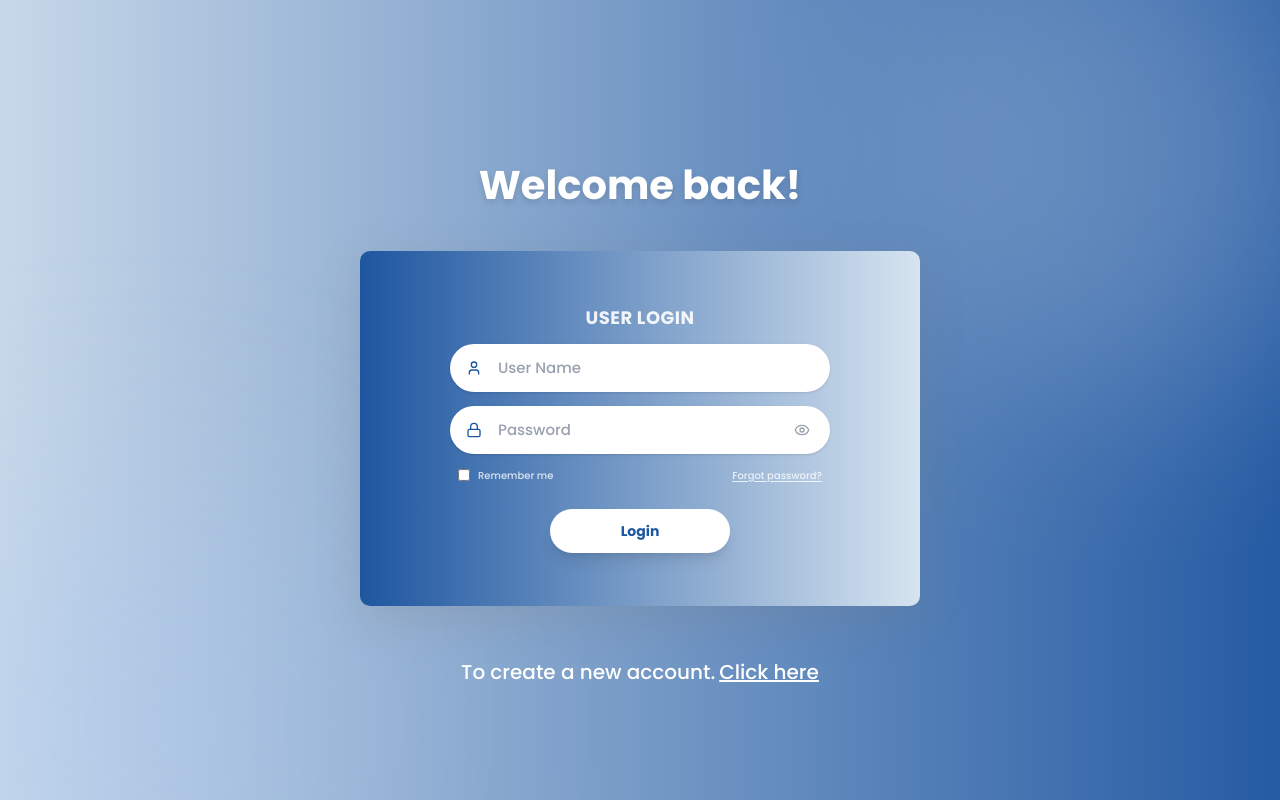
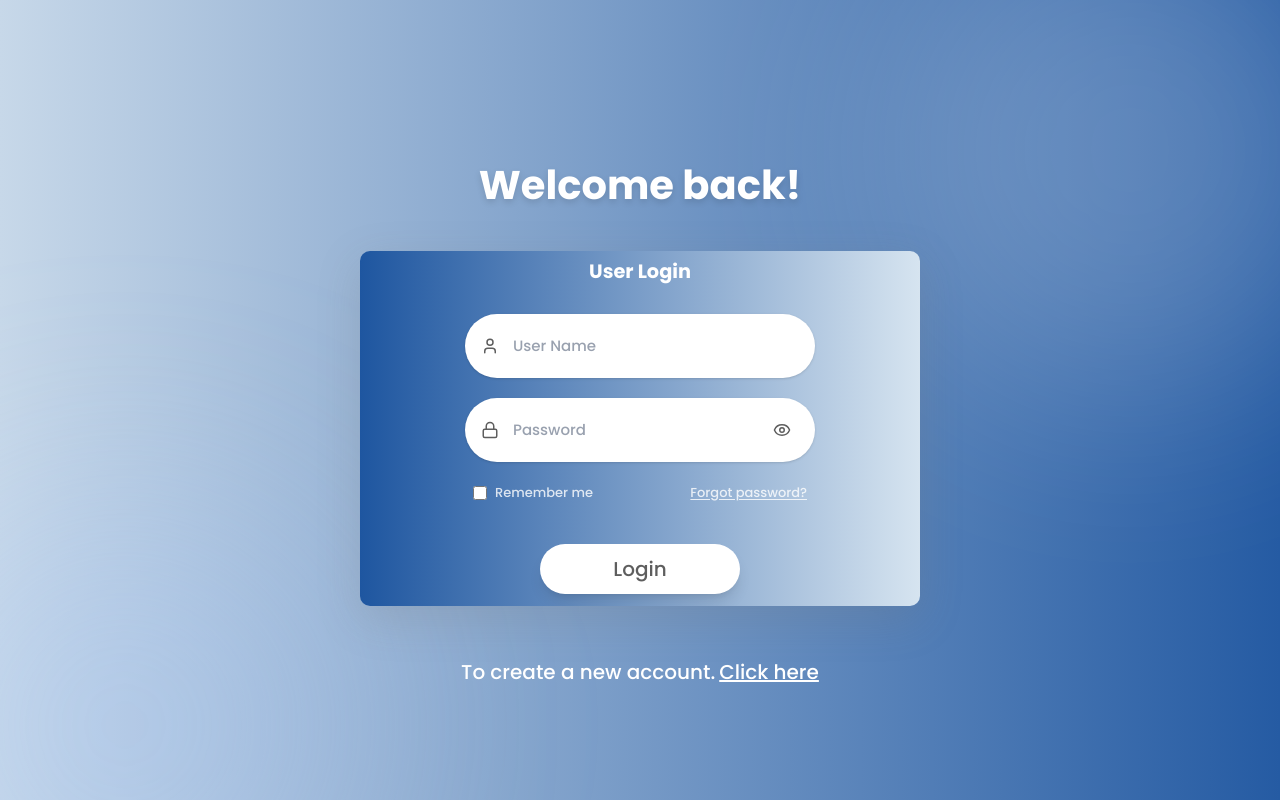
Before and after one commit to Anad-CRM/ANAD-web-app, a Next.js app: page /login in a window 1280 px wide. Built offline with nearby package versions, Linux system fonts and the light colour scheme.

Commit message:
updated the auth module to a new ui:2

```diff
--- a/src/modules/auth/components/LoginPanel.tsx
+++ b/src/modules/auth/components/LoginPanel.tsx
@@ -49,51 +49,62 @@ export default function LoginPanel({ onCreateAccount }: LoginPanelProps) {
 
   return (
     <div className="flex flex-col items-center w-full">
-      <Text as="h2" weight="bold" size="lg" className="text-white mb-3 opacity-90 tracking-wide uppercase">
+      <h2
+        className="text-white font-semibold opacity-100 tracking-normal mb-8"
+        style={{ fontSize: '19.31px', lineHeight: '19.31px' }}
+      >
         User Login
-      </Text>
+      </h2>
 
-      <form onSubmit={handleSubmit} className="w-full flex flex-col gap-3.5 max-w-[380px]">
+      <form onSubmit={handleSubmit} className="w-full flex flex-col gap-5 items-center">
+        <div className="w-[350px]">
           <TextField
             type="email"
             placeholder="User Name"
             required
             value={email}
             onChange={(e) => setEmail(e.target.value)}
-          icon={<User size={16} />}
-          className="rounded-full shadow-sm h-[42px]"
+            icon={<User size={18} color="#5E5E5E" />}
+            className="rounded-full shadow-sm h-[64px] text-[15px]"
           />
+        </div>
 
-        <div className="relative w-full">
+        <div className="relative w-[350px]">
           <TextField
             type={showPassword ? "text" : "password"}
             placeholder="Password"
             required
             value={password}
             onChange={(e) => setPassword(e.target.value)}
-            icon={<Lock size={16} />}
-            className="rounded-full shadow-sm h-[42px]"
+            icon={<Lock size={18} color="#5E5E5E" />}
+            className="rounded-full shadow-sm h-[64px] text-[15px]"
           />
           <button
             type="button"
             onClick={() => setShowPassword(!showPassword)}
-            className="absolute right-5 top-1/2 -translate-y-1/2 text-gray-400 hover:text-[#1E56A0] transition-colors z-10"
+            className="absolute right-6 top-1/2 -translate-y-1/2 text-[#5E5E5E] hover:text-[#1E56A0] transition-colors z-10"
           >
-            {showPassword ? <EyeOff size={16} /> : <Eye size={16} />}
+            {showPassword ? <EyeOff size={18} /> : <Eye size={18} />}
           </button>
         </div>
 
-        <div className="flex items-center justify-between px-2">
+        <div className="flex items-center justify-between w-[350px] px-2 mt-1">
           <label className="flex items-center gap-2 cursor-pointer group">
             <input
               type="checkbox"
-              className="w-3 h-3 rounded-sm border-white/40 bg-transparent text-[#1E56A0] focus:ring-0 cursor-pointer"
+              className="w-3.5 h-3.5 rounded-sm border-white/40 bg-transparent text-[#1E56A0] focus:ring-0 cursor-pointer"
             />
-            <span className="text-[10px] text-white/80 group-hover:text-white transition-colors">Remember me</span>
+            <span
+              className="text-white/80 group-hover:text-white transition-colors font-medium font-poppins"
+              style={{ fontSize: '13px', lineHeight: '12px' }}
+            >
+              Remember me
+            </span>
           </label>
           <Link
             href="/forgot-password"
-            className="text-[10px] font-medium text-white/80 hover:text-white transition-all underline underline-offset-2"
+            className="font-medium text-white/80 hover:text-white transition-all underline underline-offset-2 font-poppins"
+            style={{ fontSize: '13px', lineHeight: '12px' }}
           >
             Forgot password?
           </Link>
@@ -105,15 +116,19 @@ export default function LoginPanel({ onCreateAccount }: LoginPanelProps) {
           </p>
         )}
 
-        <Button
+        <button
           type="submit"
-          variant="white"
-          size="md"
           disabled={isPending}
-          className="mt-3 w-[180px] self-center rounded-full text-[#1E56A0] hover:scale-105 transition-transform font-bold"
+          className="mt-6 w-[200px] h-[50px] rounded-full font-medium hover:bg-gray-50 transition-all flex items-center justify-center font-poppins shadow-lg"
+          style={{
+            backgroundColor: '#FFFFFF',
+            color: '#5E5E5E',
+            fontSize: '20px',
+            lineHeight: '20px'
+          }}
         >
           {isPending ? "Logging in..." : "Login"}
-        </Button>
+        </button>
       </form>
     </div>
   );
```
Lines whose indentation alone changed are shown as unchanged.
